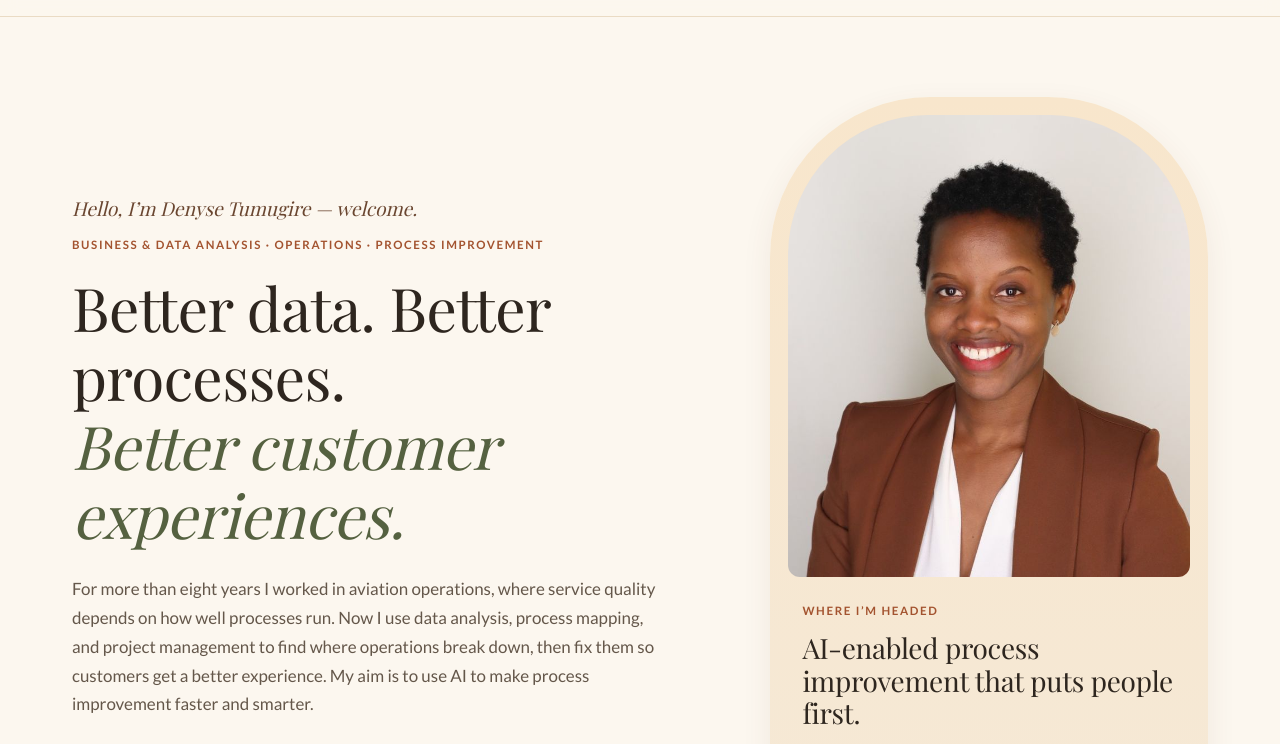
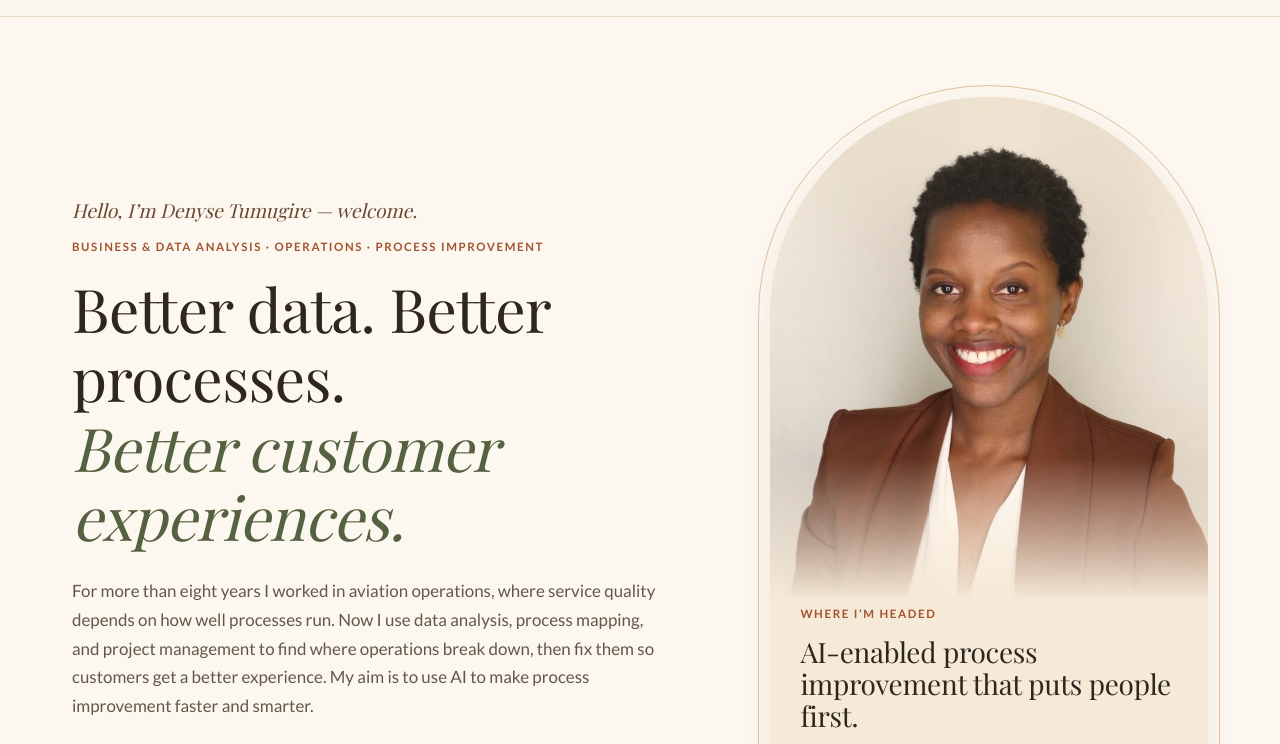
Before and after one commit to denyse169/denyse169.github.io, a plain HTML site: page index.html in a window 1280 px wide. Shown: the part 56-800 px from the top of the page. Drawn offline with nearby package versions, Linux system fonts and the light colour scheme; a web font is replaced by a local one.

Commit message:
Blend headshot into arched hero card
Co-Authored-By: Claude Opus 5.5 <noreply@anthropic.com>
Claude-Session: https://claude.ai/code/session_01GNXAFERy6X7ejWq1zJUpAu

```diff
--- a/assets/styles.css
+++ b/assets/styles.css
@@ -71,11 +71,12 @@ nav a.nav-cta:hover, nav a.nav-cta.is-active { background: var(--olive-dark); co
 .hero-links { list-style: none; padding: 0; margin: 0; display: flex; gap: 22px; font-size: .86rem; font-weight: 700; }
 .hero-links a { color: var(--clay); text-decoration: none; }
 .hero-links a:hover { text-decoration: underline; }
-.hero-note { background: linear-gradient(180deg, #f8e6cc, var(--sand)); box-shadow: var(--shadow); padding: 18px 18px 30px; border-radius: 160px 160px 12px 12px; }
+.hero-note { position: relative; background: var(--sand); box-shadow: var(--shadow); padding: 0 0 30px; border-radius: 999px 999px 20px 20px; }
+.hero-note:before { content: ''; position: absolute; inset: -12px; border: 1px solid #dcc29a; border-radius: 999px 999px 28px 28px; pointer-events: none; }
 .hero-note h2 { font-size: 1.75rem; }
 .hero-note p:not(.eyebrow) { font-size: .88rem; color: var(--muted); }
-.hero-note .eyebrow { margin-top: 24px; margin-bottom: 12px; }
-.hero-note > :not(.portrait) { margin-left: 14px; margin-right: 14px; }
+.hero-note .eyebrow { margin-top: 4px; margin-bottom: 12px; }
+.hero-note > :not(.portrait-frame) { margin-left: 30px; margin-right: 30px; }
 .orbit { height: 175px; max-width: 250px; margin: 5px auto 20px; position: relative; display: flex; align-items: center; justify-content: center; border: 1px solid #c9bfa9; border-radius: 50%; transform: rotate(-15deg); }
 .orbit:before { content: ''; position: absolute; width: 145px; height: 145px; border: 1px solid #c9bfa9; border-radius: 50%; transform: rotate(15deg); }
 .orbit:after { content: ''; position: absolute; width: 46px; height: 46px; border-radius: 50%; background: radial-gradient(circle, var(--ochre), var(--clay)); opacity: .85; }
@@ -195,7 +196,9 @@ footer p { margin: 0; }
 .to-top:hover { background: var(--olive-dark); }
 
 /* ---------- Warm personal touches ---------- */
-.portrait { display: block; width: 100%; height: auto; aspect-ratio: 720 / 828; object-fit: cover; border-radius: 140px 140px 12px 12px; margin-bottom: 4px; background: #e9e4dc; }
+.portrait-frame { position: relative; overflow: hidden; border-radius: 999px 999px 0 0; }
+.portrait-frame:after { content: ''; position: absolute; inset: 0; pointer-events: none; background: linear-gradient(180deg, rgba(232, 196, 150, .18) 0%, rgba(245, 233, 215, 0) 45%, rgba(245, 233, 215, 0) 72%, var(--sand) 100%); }
+.portrait { display: block; width: 100%; height: auto; aspect-ratio: 720 / 828; object-fit: cover; object-position: center 30%; filter: sepia(.12) saturate(1.05); background: #ece2d2; }
 .greeting { font-family: var(--serif); font-style: italic; font-size: 1.2rem; color: var(--brown); margin-bottom: 10px; }
 .hero-note blockquote { margin: 0 0 18px; padding-left: 14px; border-left: 3px solid var(--ochre); font-family: var(--serif); font-style: italic; color: var(--brown); font-size: .98rem; line-height: 1.5; }
 .beyond .life-grid { display: grid; grid-template-columns: repeat(4, 1fr); gap: 20px; }
@@ -240,7 +243,8 @@ footer p { margin: 0; }
   .approach, .projects-section { padding-left: 16px; padding-right: 16px; }
   .hero { padding-top: 46px; }
   h1 { font-size: 2.4rem; }
-  .hero-note { padding: 26px; }
+  .hero-note { padding: 0 0 26px; }
+  .hero-note > :not(.portrait-frame) { margin-left: 22px; margin-right: 22px; }
   .stats { margin-left: 16px; margin-right: 16px; }
   .stats div { padding: 20px 16px; }
   .stats strong { font-size: 1.7rem; }
--- a/index.html
+++ b/index.html
@@ -51,7 +51,7 @@
         </ul>
       </div>
       <aside class="hero-note" aria-label="Professional focus">
-        <img class="portrait" src="assets/denyse-tumugire.jpg" alt="Denyse Tumugire, smiling, in a brown blazer" width="720" height="828" fetchpriority="high">
+        <div class="portrait-frame"><img class="portrait" src="assets/denyse-tumugire.jpg" alt="Denyse Tumugire, smiling, in a brown blazer" width="720" height="828" fetchpriority="high"></div>
         <p class="eyebrow">Where I’m headed</p>
         <h2>AI-enabled process improvement that puts people first.</h2>
         <blockquote>“Every process eventually reaches a person. I want that moment to go well.”</blockquote>
```
